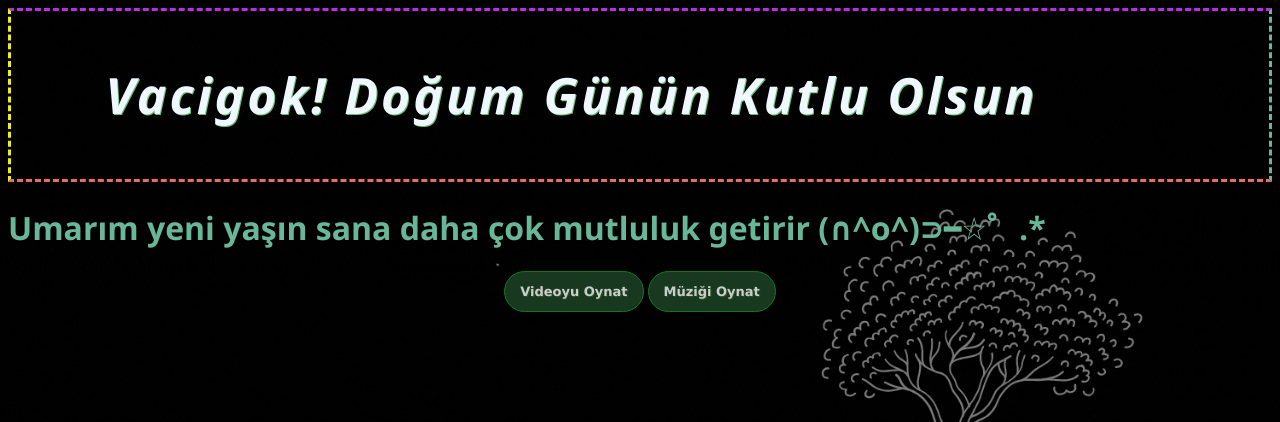
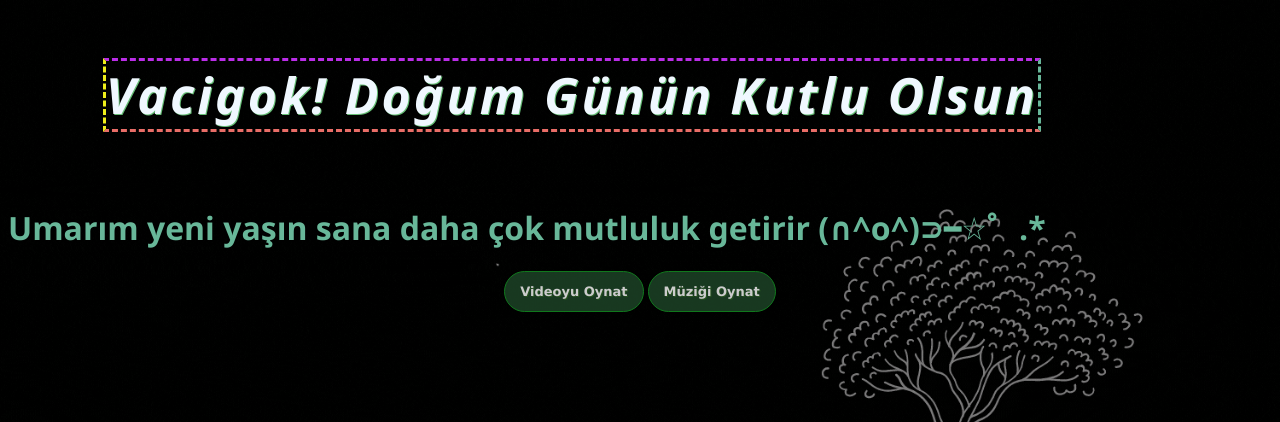
Before and after one commit to muki-yz/dgko-vacigok, a PHP site: page / in a window 1280 px wide. Shown: the top 422 px of the page. Run offline with PHP 8.4, Linux system fonts and the light colour scheme.

Commit message:
son kez değişiklik

```diff
--- a/css dosyaları/tebrik.css
+++ b/css dosyaları/tebrik.css
@@ -7,6 +7,9 @@
   justify-content: space-between;
 }
 .tebrik h3{
+  border: 3px solid #d7e4dd;
+  border-color: #BB2DE8 #68B799 #E96D67 rgb(238, 238, 26);/* transparanlık için 0.2 gibi değer ekle*/
+  border-style: dashed;
   color: aliceblue;
   font-family: "Segoe UI", Tahoma, Geneva, Verdana, sans-serif;
   letter-spacing: 3px;
--- a/index.html
+++ b/index.html
@@ -10,11 +10,11 @@
 </head>
 
 <body>
-  <header>
+
     <div class="tebrik">
       <h3>Vacigok! Doğum Günün Kutlu Olsun </h3><!-- <img src="media/cicek.gif" alt="gif var burda">-->
     </div>
-  </header>
+
 
   <div class="dilekler">
     <h1>Umarım yeni yaşın sana daha çok mutluluk getirir (∩^o^)⊃━☆゜.*</h1>
```
